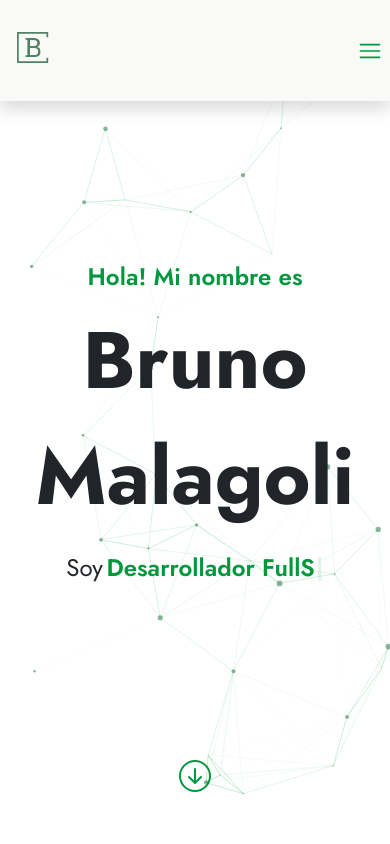
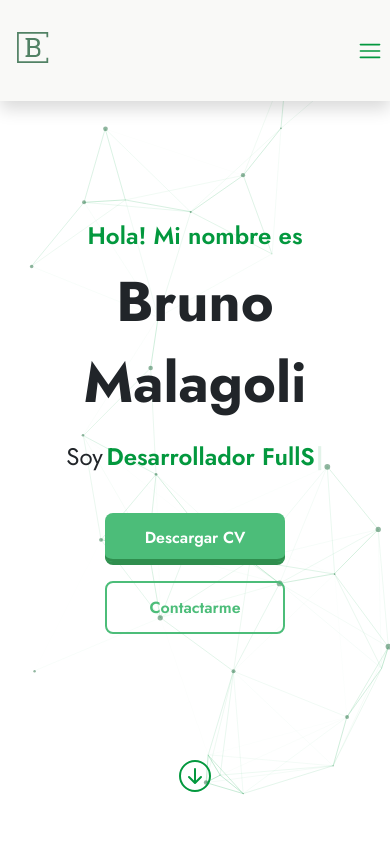
Before and after one commit to BrunoMalagoli/bmalagoli-portfolio, a React (Vite) app: page / in a window 390 px wide. Shown: the top 844 px of the page. Built offline with nearby package versions, Linux system fonts and the light colour scheme.

Commit message:
refactor/GeneralUpdate

```diff
--- a/package.json
+++ b/package.json
@@ -29,6 +29,6 @@
     "eslint-plugin-react-hooks": "^4.6.0",
     "eslint-plugin-react-refresh": "^0.3.4",
     "typescript": "^5.0.2",
-    "vite": "^4.4.4"
+    "vite": "^7.1.2"
   }
 }
--- a/src/App.tsx
+++ b/src/App.tsx
@@ -2,6 +2,7 @@ import "./App.css";
 import AboutSection from "./components/AboutSection";
 import Contact from "./components/Contact";
 import EducationSection from "./components/EducationSection";
+import ExperienceSection from "./components/ExperienceSection";
 import Hero from "./components/Hero";
 import NavBar from "./components/NavBar";
 import ProjectsSection from "./components/ProjectsSection";
@@ -12,6 +13,7 @@ function App() {
       <NavBar />
       <Hero />
       <AboutSection />
+      <ExperienceSection />
       <EducationSection />
       <ProjectsSection />
       <Contact />
--- a/src/components/Hero/components/MainText/index.tsx
+++ b/src/components/Hero/components/MainText/index.tsx
@@ -1,5 +1,6 @@
 import MainTextStyles from "./styles/index.module.css";
 import Typewriter from "typewriter-effect";
+import { Link } from "react-scroll";
 
 const MainText = () => {
   return (
@@ -27,6 +28,25 @@ const MainText = () => {
               />
             </span>
           </span>
+
+          {/* CTA Buttons */}
+          <div className={MainTextStyles.cta_buttons}>
+            <button className={MainTextStyles.cta_primary}>
+              <a href="/BrunoCV.pdf" download={"Bruno_Malagoli_CV"}>
+                Descargar CV
+              </a>
+            </button>
+            <Link
+              to="contacto"
+              spy={true}
+              smooth={true}
+              duration={500}
+            >
+              <button className={MainTextStyles.cta_secondary}>
+                Contactarme
+              </button>
+            </Link>
+          </div>
         </div>
       </div>
     </>
--- a/src/components/Hero/components/MainText/styles/index.module.css
+++ b/src/components/Hero/components/MainText/styles/index.module.css
@@ -31,6 +31,7 @@ Verde secundario:  #4CBD79
     justify-content: center;
     gap: 1%;
     padding: 2%;
+    margin-bottom: 3rem;
 }
 .main_container > div > span > span{
     font-size: 1.5rem;
@@ -39,3 +40,87 @@ Verde secundario:  #4CBD79
     font-weight: 600;
     font-size: 1.5rem;
 }
+
+/* CTA Buttons */
+.cta_buttons {
+    display: flex;
+    justify-content: center;
+    align-items: center;
+    gap: 1.5rem;
+    margin-top: 2rem;
+}
+
+.cta_primary, .cta_secondary {
+    padding: 1rem 2rem;
+    font-size: 1.1rem;
+    font-weight: 600;
+    border: none;
+    border-radius: 8px;
+    cursor: pointer;
+    transition: all 0.3s ease;
+    text-decoration: none;
+    min-width: 150px;
+}
+
+.cta_primary {
+    background: #4CBD79;
+    color: white;
+    border-bottom: 3px solid #2f8e4e;
+    box-shadow: inset 0 -3px #2f8e4e;
+}
+
+.cta_primary:hover {
+    background: #057230;
+    transform: translateY(-2px);
+    box-shadow: 0 4px 12px rgba(76, 189, 121, 0.3);
+}
+
+.cta_primary a {
+    color: white;
+    text-decoration: none;
+}
+
+.cta_secondary {
+    background: transparent;
+    color: #4CBD79;
+    border: 2px solid #4CBD79;
+}
+
+.cta_secondary:hover {
+    background: #4CBD79;
+    color: white;
+    transform: translateY(-2px);
+    box-shadow: 0 4px 12px rgba(76, 189, 121, 0.3);
+}
+
+/* Media Queries */
+@media (max-width: 768px) {
+    .cta_buttons {
+        flex-direction: column;
+        gap: 1rem;
+    }
+
+    .cta_primary, .cta_secondary {
+        width: 200px;
+        padding: 0.8rem 1.5rem;
+    }
+}
+
+@media (max-width: 480px) {
+    .main_container > div > h1 {
+        font-size: 3.5rem;
+    }
+
+    .main_container > div > span {
+        margin-bottom: 2rem;
+    }
+
+    .cta_buttons {
+        margin-top: 1.5rem;
+    }
+
+    .cta_primary, .cta_secondary {
+        width: 180px;
+        font-size: 1rem;
+    }
+}
--- a/src/components/ProjectsSection/components/ProjectCard/index.tsx
+++ b/src/components/ProjectsSection/components/ProjectCard/index.tsx
@@ -2,11 +2,12 @@ import IconGithub from "./IconComponents/IconGH";
 import IconLi from "./IconComponents/IconLi";
 import IconLink from "./IconComponents/IconLink";
 import ProjectCardStyles from "./styles/index.module.css";
+import { useState } from "react";
 
 type ProjectCardTypes = {
   title: string;
   description: string;
-  url: string;
+  url?: string;
   tech: React.ReactNode[];
   features: string[];
   repoUrl: string;
@@ -20,15 +21,23 @@ const ProjectCard = ({
   features,
   repoUrl,
 }: ProjectCardTypes) => {
+  const [isExpanded, setIsExpanded] = useState(false);
+  const maxInitialFeatures = 3;
+  const hasMoreFeatures = features.length > maxInitialFeatures;
+
   return (
     <div className={ProjectCardStyles.card_container}>
       <div className={ProjectCardStyles.card_head}>
         <div className={ProjectCardStyles.card_title}>
           <h3>{title}</h3>
           <span>
-            <a href={url} target="_blank">
-              <IconLink height={"2rem"} width={"2rem"} />
-            </a>
+            {url ? (
+              <a href={url} target="_blank">
+                <IconLink height={"2rem"} width={"2rem"} />
+              </a>
+            ) : (
+              ""
+            )}
             <a href={repoUrl} target="_blank">
               <IconGithub height={"2rem"} width={"2rem"} />
             </a>
@@ -45,7 +54,7 @@ const ProjectCard = ({
       <div className={ProjectCardStyles.card_body}>
         <h5>Funcionalidades:</h5>
         <ul>
-          {features.map((feature) => {
+          {(isExpanded ? features : features.slice(0, maxInitialFeatures)).map((feature) => {
             return (
               <div key={feature}>
                 <span>
@@ -56,6 +65,14 @@ const ProjectCard = ({
             );
           })}
         </ul>
+        {hasMoreFeatures && (
+          <button
+            className={ProjectCardStyles.read_more_btn}
+            onClick={() => setIsExpanded(!isExpanded)}
+          >
+            {isExpanded ? "Ver menos" : `Ver más (${features.length - maxInitialFeatures} adicionales)`}
+          </button>
+        )}
       </div>
     </div>
   );
--- a/src/components/ProjectsSection/components/ProjectCard/styles/index.module.css
+++ b/src/components/ProjectsSection/components/ProjectCard/styles/index.module.css
@@ -97,6 +97,28 @@
     font-size: 1.3rem;
 }
 
+/* Botón Ver más */
+.read_more_btn {
+    background: none;
+    border: none;
+    color: #03983e;
+    font-size: 1.2rem;
+    font-weight: 600;
+    cursor: pointer;
+    text-decoration: underline;
+    transition: all 0.3s ease;
+    padding: 0.5rem 0;
+    margin-top: 1rem;
+    display: block;
+    width: fit-content;
+}
+
+.read_more_btn:hover {
+    color: #057230;
+    text-decoration: none;
+    transform: translateY(-1px);
+}
+
 @media (min-width: 778px) {
     .tech{
         display: flex;
--- a/src/components/ProjectsSection/index.tsx
+++ b/src/components/ProjectsSection/index.tsx
@@ -4,12 +4,15 @@ import ProjectCard from "./components/ProjectCard";
 import {
   IconExpress,
   IconMongodb,
-  IconNextdotjs,
   IconReact,
   IconTypescript,
+  IconMysql,
+  IconHtml5,
+  IconCss3,
+  IconJavascript,
 } from "../EducationSection/components/TechStack/IconComponents";
 import { Fade } from "react-awesome-reveal";
-import IconMaterialUi from "../EducationSection/components/TechStack/IconComponents/IconMUI";
+import { IconPhp } from "../EducationSection/components/TechStack/IconComponents/IconPhp";
 
 const ProjectsSection = () => {
   return (
@@ -18,6 +21,26 @@ const ProjectsSection = () => {
         <section>
           <div className={ProjectsStyles.projects_container}>
             <h2>Proyectos</h2>
+            <ProjectCard
+              title="Hornero Envios"
+              description="Sistema de Gestión de envíos para empresa de logística"
+              tech={[
+                <IconPhp height={"3rem"} width={"3rem"} />,
+                <IconMysql height={"3rem"} width={"3rem"} />,
+                <IconHtml5 height={"3rem"} width={"3rem"} />,
+                <IconCss3 height={"3rem"} width={"3rem"} />,
+                <IconJavascript height={"3rem"} width={"3rem"} />,
+              ]}
+              features={[
+                "Sistema de usuarios multirol (Administrador, Sucursal, Cliente)",
+                "Gestión completa de sucursales y encomiendas con validaciones de negocio",
+                "Generación de facturas, etiquetas de despacho y manifiestos imprimibles",
+                "Seguimiento completo de envíos con código de tracking e historial",
+                "Cotización automática usando API de OpenStreetMap",
+                "Manual de usuario y documentación técnica completa",
+              ]}
+              repoUrl="https://github.com/BrunoMalagoli/hornero-envios"
+            />
             <ProjectCard
               title="nin-js"
               description="Web app responsive estilo Quiz-game con preguntas de programación"
@@ -36,23 +59,6 @@ const ProjectsSection = () => {
               url="https://nin-js.netlify.app/"
               repoUrl="https://github.com/BrunoMalagoli/NinJS-Vite"
             />
-            <ProjectCard
-              title="todo-app"
-              description="Aplicación web responsive donde puedes organizar tus tareas"
-              tech={[
-                <IconNextdotjs height={"3rem"} width={"3rem"} />,
-                <IconTypescript height={"3rem"} width={"3rem"} />,
-                <IconMongodb height={"3rem"} width={"3rem"} />,
-                <IconMaterialUi height={"3rem"} width={"3rem"} />,
-              ]}
-              features={[
-                "Agregar y eliminar tareas",
-                "Cambiar el estado de las tareas (Pendientes , En progreso, Completadas)",
-                "Drag and Drop para cambiar los estados de las tareas (disponible en version desktop)",
-              ]}
-              url="https://todo-app-bruno.vercel.app/"
-              repoUrl="https://github.com/BrunoMalagoli/todo-app"
-            />
           </div>
         </section>
       </Fade>
```
Also changed, not shown: src/components/EducationSection/components/TechStack/IconComponents/IconPhp.tsx (added, +18 -0 lines), 2 other files (tests, documents, lock files or other folders).
